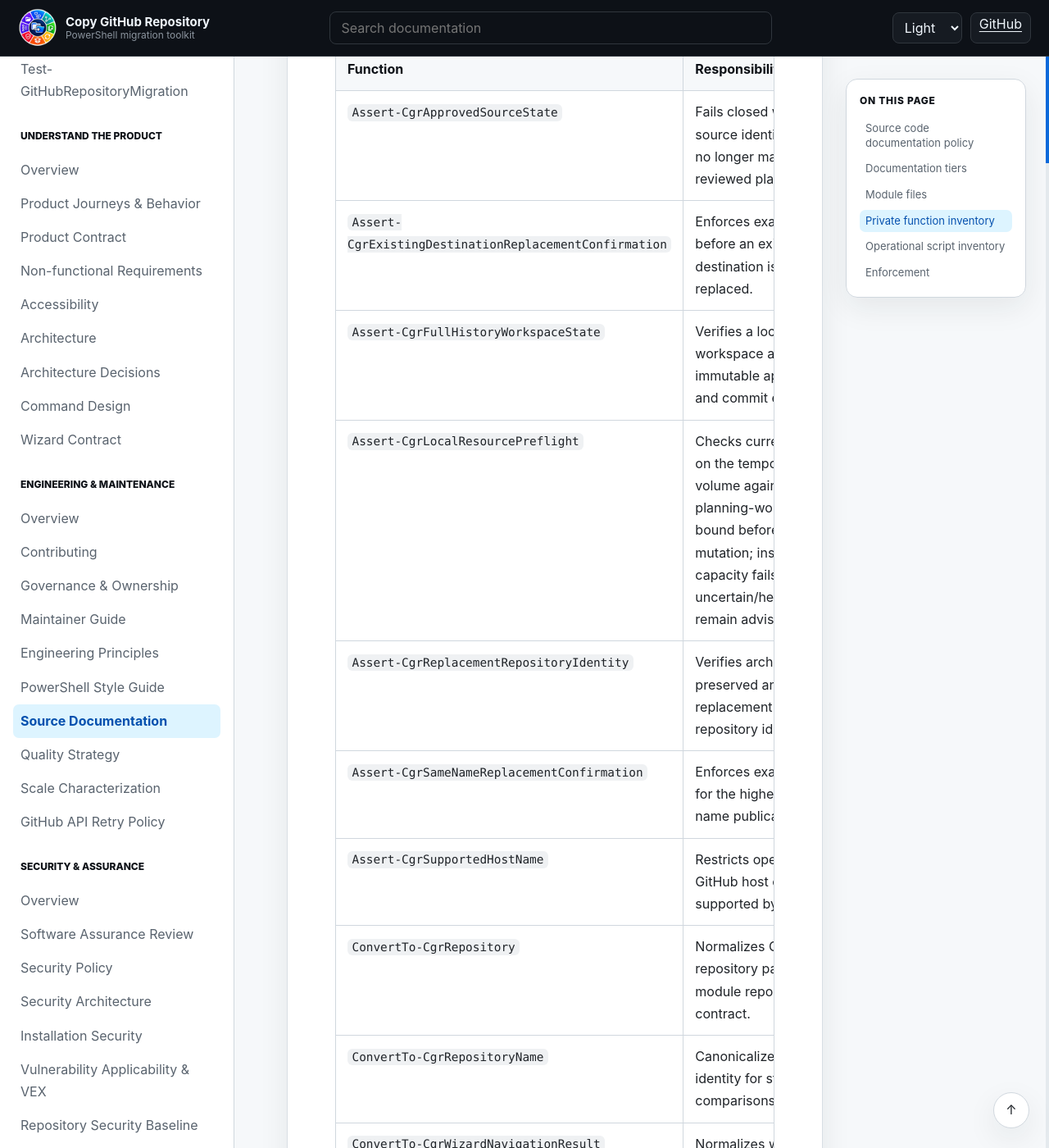
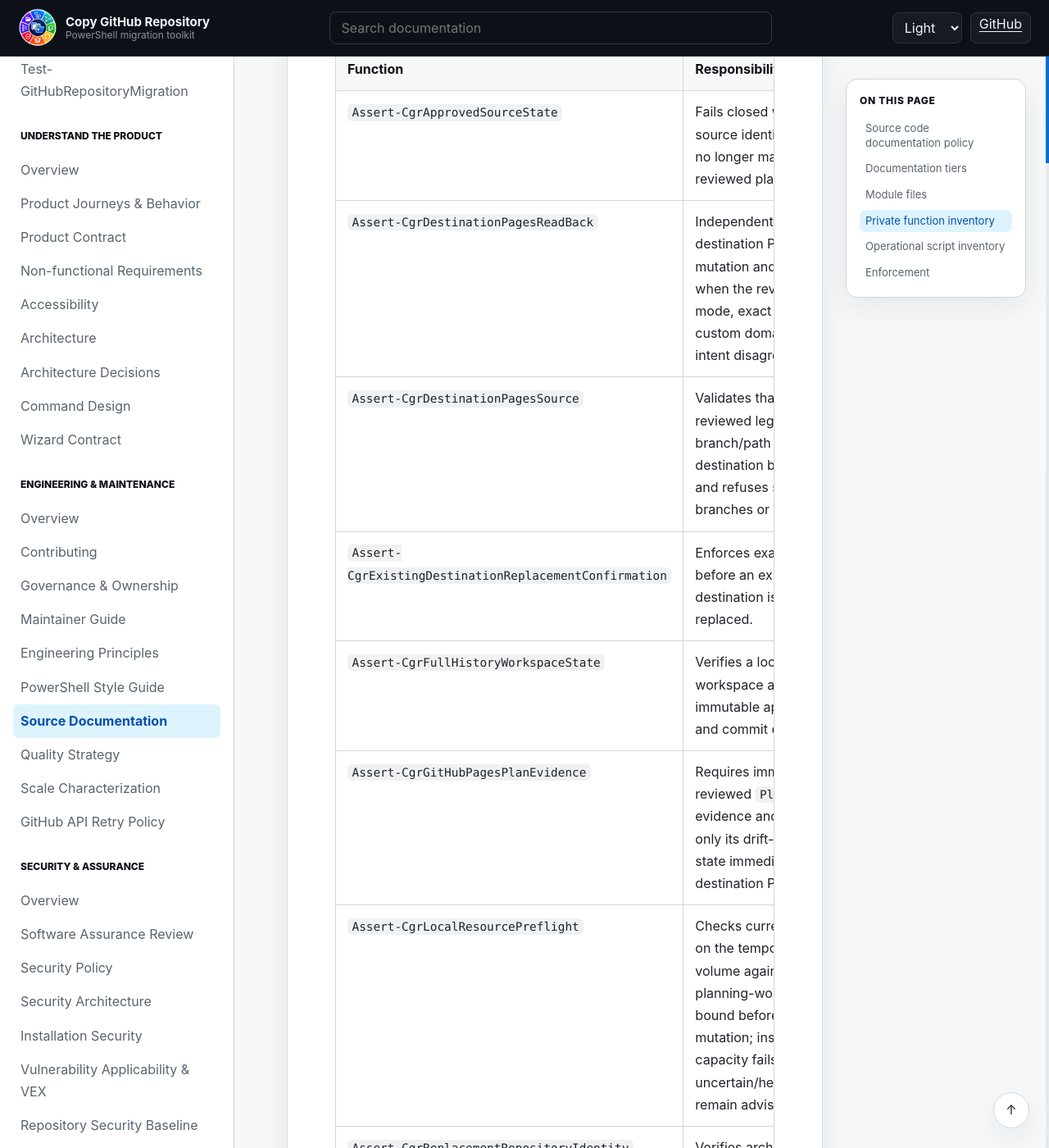
Before and after one commit to infoconex/copy-github-repo, a Jekyll site: the page built from docs/engineering/source-code-documentation.md, in a window 1280 px wide and 1400 px high, scrolled down 2088 px. Shown: the whole window at 82% size. Built offline with Jekyll 4.4.1, drawn with Linux system fonts in a browser that asks for light colours; some of the changed text lies outside the part shown.

Commit message:
docs: catalog Pages restoration helpers

```diff
--- a/docs/engineering/source-code-documentation.md
+++ b/docs/engineering/source-code-documentation.md
@@ -29,8 +29,11 @@ Do not add author, creation-date, last-modified, or change-history headers. Git
 | Function | Responsibility |
 | --- | --- |
 | `Assert-CgrApprovedSourceState` | Fails closed when current source identity or Git state no longer matches the reviewed plan evidence. |
+| `Assert-CgrDestinationPagesReadBack` | Independently reads destination Pages after mutation and fails closed when the reviewed build mode, exact legacy source, custom domain, or HTTPS intent disagrees. |
+| `Assert-CgrDestinationPagesSource` | Validates that the exact reviewed legacy Pages branch/path exists at the destination before mutation and refuses substitute branches or paths. |
 | `Assert-CgrExistingDestinationReplacementConfirmation` | Enforces exact confirmation before an existing destination is archived and replaced. |
 | `Assert-CgrFullHistoryWorkspaceState` | Verifies a local FullHistory workspace against immutable approved refs and commit evidence. |
+| `Assert-CgrGitHubPagesPlanEvidence` | Requires immutable reviewed `Plan.Pages` evidence and revalidates only its drift-driving source state immediately before destination Pages mutation. |
 | `Assert-CgrLocalResourcePreflight` | Checks current free space on the temporary-storage volume against the observed planning-workspace lower bound before GitHub mutation; insufficient known capacity fails closed while uncertain/headroom cases remain advisory. |
 | `Assert-CgrReplacementRepositoryIdentity` | Verifies archive identity is preserved and the fresh replacement has a distinct repository identity. |
 | `Assert-CgrSameNameReplacementConfirmation` | Enforces exact confirmation for the highest-risk same-name publication path. |
@@ -42,6 +45,7 @@ Do not add author, creation-date, last-modified, or change-history headers. Git
 | `Copy-CgrGitLfsObject` | Transfers Snapshot Git LFS content while preserving explicit failure evidence. |
 | `Copy-CgrRepositoryFullHistory` | **Inline tier.** Copies branches, tags, reachable commits, and Git LFS objects after approved-state validation. |
 | `Copy-CgrRepositorySnapshot` | **Inline tier.** Publishes an approved branch tree as one unrelated root commit and verifies the pushed ref. |
+| `Enable-CgrPagesWorkflowActivationAfterRestore` | Releases the temporary Pages-specific activation guard only after reviewed Pages or no-Pages verification succeeds, then verifies Actions is enabled. |
 | `Format-CgrConsoleStatus` | Produces accessible textual status presentation independent of migration behavior. |
 | `Format-CgrMigrationExecutionResult` | Converts structured execution evidence into the human-readable execution report. |
 | `Format-CgrMigrationPlan` | Converts an immutable migration plan into its reviewable console representation. |
@@ -75,7 +79,7 @@ Do not add author, creation-date, last-modified, or change-history headers. Git
 | `Invoke-CgrNativeCommand` | Captures native-process stdout, stderr, and exit status without leaking stream implementation details. |
 | `Invoke-CgrNewDestinationFullHistory` | **Inline tier.** Orchestrates FullHistory copy, verification, optional approved-release restoration, settings/protection restoration, and recovery reporting for a new destination. |
 | `Invoke-CgrNewDestinationSnapshot` | **Inline tier.** Orchestrates Snapshot publication, verification, settings/protection restoration, and recovery reporting for a new destination. |
-| `Invoke-CgrPostVerificationConfigurationRestore` | Centralizes post-verification supported-settings and planned-protection restoration, including `SkipSettings`, structured completeness results, and precise recovery-stage evidence. |
+| `Invoke-CgrPostVerificationConfigurationRestore` | Centralizes post-verification supported-settings, reviewed Pages restoration and activation-guard release, and planned-protection restoration, including `SkipSettings`, structured completeness results, and precise recovery-stage evidence. |
 | `Invoke-CgrRepositoryCopyWizard` | Implements the testable wizard state machine while keeping prompts separate from migration execution. |
 | `Invoke-CgrRepositoryFullHistoryVerification` | Compares live source and destination history when immutable approved evidence is not supplied. |
 | `Invoke-CgrRepositorySnapshotVerification` | Verifies destination tree/root-history semantics against approved Snapshot evidence. |
@@ -95,6 +99,7 @@ Do not add author, creation-date, last-modified, or change-history headers. Git
 | `Resolve-CgrNativeCommand` | Resolves required native executables consistently across supported platforms. |
 | `Resolve-CgrWizardDestinationRepository` | Resolves wizard destination identity and replacement implications. |
 | `Resolve-CgrWizardNavigationInput` | Interprets navigation/help tokens without mixing them with business values. |
+| `Restore-CgrGitHubPagesConfiguration` | Restores supported GitHub-side Pages state from immutable reviewed plan evidence, verifies destination readback, keeps replacement custom-domain handoff separate, and coordinates activation-guard release. |
 | `Select-CgrWizardRepository` | Presents and resolves repository selection using the injectable wizard interaction contract. |
 | `Send-CgrActivityEvent` | Emits structured activity events only when an activity sink is active. |
 | `Set-CgrGitHubRepositorySetting` | Restores supported repository settings after content verification and reports unsupported state explicitly. |
@@ -102,6 +107,7 @@ Do not add author, creation-date, last-modified, or change-history headers. Git
 | `Show-CgrWizardHelp` | Displays contextual help and returns control to the originating prompt. |
 | `Test-CgrConsoleStylingAvailable` | Detects whether optional styling can be used without making color a correctness dependency. |
 | `Test-CgrExpectedWizardApplicationError` | Distinguishes expected application errors from unexpected implementation failures for user-facing presentation. |
+| `Test-CgrGitHubPagesDriftEvidenceMatch` | Compares only contract-relevant Pages drift fields between reviewed evidence and the immediate pre-mutation source read. |
 | `Test-CgrGitHubReleaseMigration` | Performs read-only current source-versus-destination verification for a selected FullHistory GitHub Release set, including tag commit identity, supported metadata/assets, and Latest designation when selected. |
 | `Test-CgrGitHubRepositoryExistence` | Checks repository existence while preserving the distinction between not-found and API failure. |
 | `Test-CgrInteractiveTerminal` | Detects whether interactive wizard operation is appropriate in the current host. |
```
